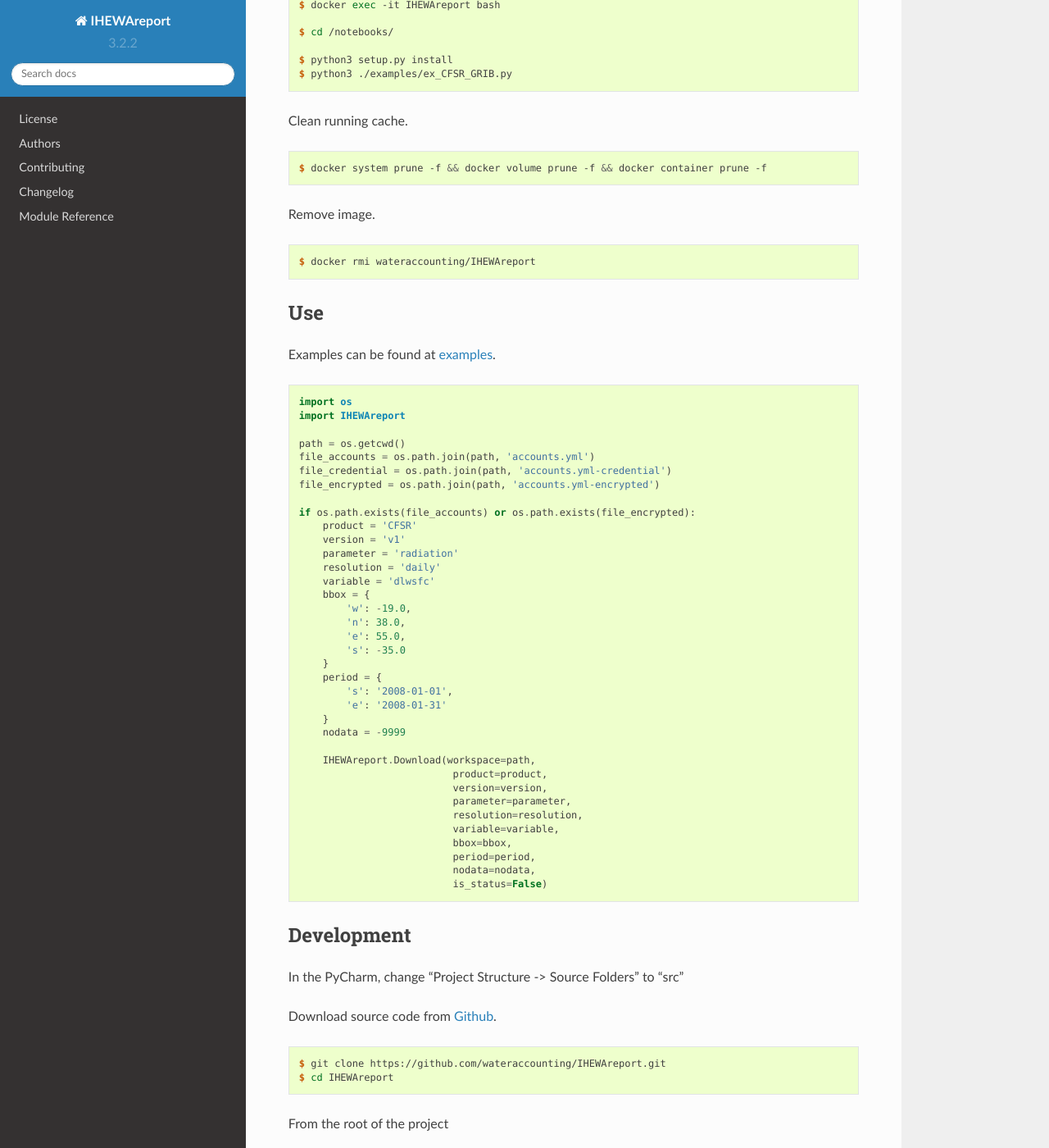
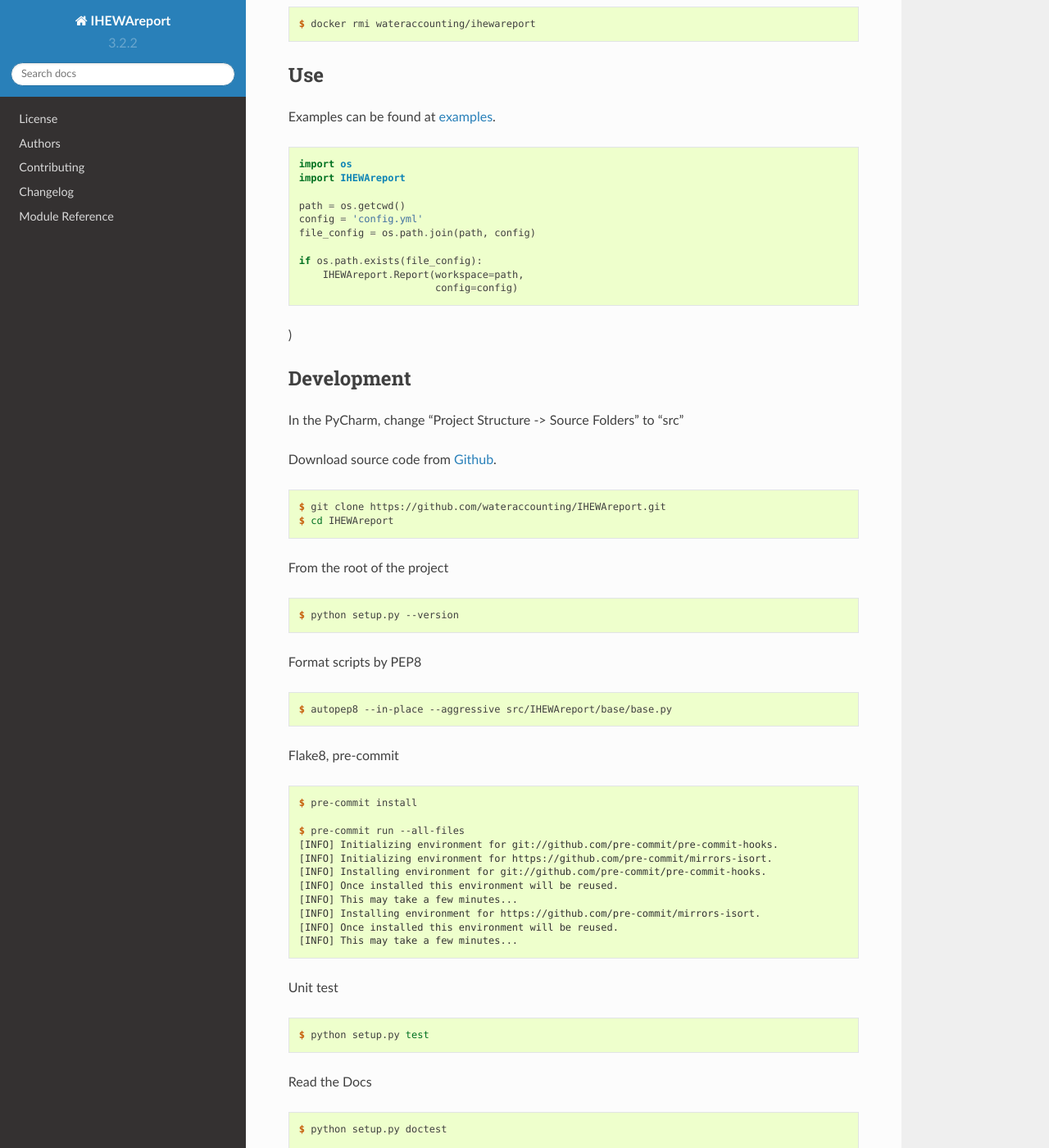
Before and after one commit to wateraccounting/IHEWAreport, a Sphinx documentation site: the page built from docs/index.rst, in a window 1280 px wide and 1400 px high, scrolled down 2736 px. Shown: the whole window at 82% size. Built offline with Sphinx 7.4.7 and the Read the Docs theme 2.0.0, drawn with Linux system fonts in a browser that asks for light colours; pages that are not in the unit, such as notebooks, are missing from menus; some of the changed text lies outside the part shown.

Commit message:
Update backup-1

```diff
--- a/docs/index.rst
+++ b/docs/index.rst
@@ -4,7 +4,7 @@
 
 This is the documentation of **IHEWAreport**.
 
-**IHEWAreport** is a Reportion of tools to download remote sensing data.
+**IHEWAreport** is a Reportion of tools to write standard report.
 This project is fully developed by Water Accounting team at IHE-Delft.
 
 GDAL library is required, see `How to install GDAL
@@ -14,15 +14,8 @@
 
     Set gdal executable files to system "PATH".
 
-    Must contain **accounts.yml** file,
-    for security reason, we don't suggest you to share **accounts.yml**,
-    see `accounts.yml-example <https://github.com/wateraccounting/IHEWAreport/tree/master/examples>`_.
-
-    **accounts.yml-encrypted** is safe to be shared,
-    it can be generated by generate_encrypt() function.
-
-    **accounts.yml-credential** contains your password and key,
-    to encrypt **accounts.yml-encrypted**.
+    Must contain **config.yml** file,
+    see `config.yml-example <https://github.com/wateraccounting/IHEWAreport/tree/master/examples>`_.
 
 
 Installation
@@ -64,14 +57,6 @@
 
     $ pip uninstall IHEWAreport
 
-Optional data
-^^^^^^^^^^^^^
-
-Test data can be download from `IHE FTP
-<ftp://ftp.wateraccounting.unesco-ihe.org/WaterAccounting_Guest/Products>`_.
-
-Save the test data to "IHEWAreport/tests/data/Products" folder.
-
 
 Docker
 ======
@@ -103,13 +88,13 @@
 
 .. code-block:: console
 
-    $ docker pull wateraccounting/IHEWAreport
+    $ docker pull wateraccounting/ihewareport
 
 Or build from source code.
 
 .. code-block:: console
 
-    $ docker build -t wateraccounting/IHEWAreport .
+    $ docker build -t wateraccounting/ihewareport .
 
 Check images.
 
@@ -128,7 +113,7 @@
 
 .. code-block:: console
 
-    $ docker run -it --name IHEWAreport -p 8888:8888 -v /d/IHEWAreport:/notebooks wateraccounting/IHEWAreport
+    $ docker run -it --name IHEWAreport -p 8888:8888 -v /d/IHEWAreport:/notebooks wateraccounting/ihewareport
 
 Check running image (container), in the new cmd window.
 
@@ -157,7 +142,7 @@
 
 .. code-block:: console
 
-    $ docker rmi wateraccounting/IHEWAreport
+    $ docker rmi wateraccounting/ihewareport
 
 
 Use
@@ -172,38 +157,13 @@
     import IHEWAreport
 
     path = os.getcwd()
-    file_accounts = os.path.join(path, 'accounts.yml')
-    file_credential = os.path.join(path, 'accounts.yml-credential')
-    file_encrypted = os.path.join(path, 'accounts.yml-encrypted')
+    config = 'config.yml'
+    file_config = os.path.join(path, config)
 
-    if os.path.exists(file_accounts) or os.path.exists(file_encrypted):
-        product = 'CFSR'
-        version = 'v1'
-        parameter = 'radiation'
-        resolution = 'daily'
-        variable = 'dlwsfc'
-        bbox = {
-            'w': -19.0,
-            'n': 38.0,
-            'e': 55.0,
-            's': -35.0
-        }
-        period = {
-            's': '2008-01-01',
-            'e': '2008-01-31'
-        }
-        nodata = -9999
-
-        IHEWAreport.Download(workspace=path,
-                              product=product,
-                              version=version,
-                              parameter=parameter,
-                              resolution=resolution,
-                              variable=variable,
-                              bbox=bbox,
-                              period=period,
-                              nodata=nodata,
-                              is_status=False)
+    if os.path.exists(file_config):
+        IHEWAreport.Report(workspace=path,
+                           config=config)
+)
 
 
 Development
--- a/src/IHEWAreport/templates/IHE/ADB.yml
+++ b/src/IHEWAreport/templates/IHE/ADB.yml
@@ -1 +1,3 @@
 layout:
+  tmargin: '1cm'
+  lmargin: '10cm'
```
Also changed, not shown: 2 other files.
